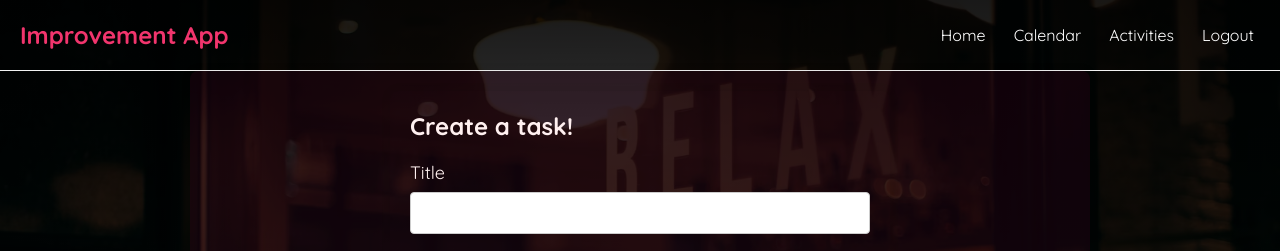
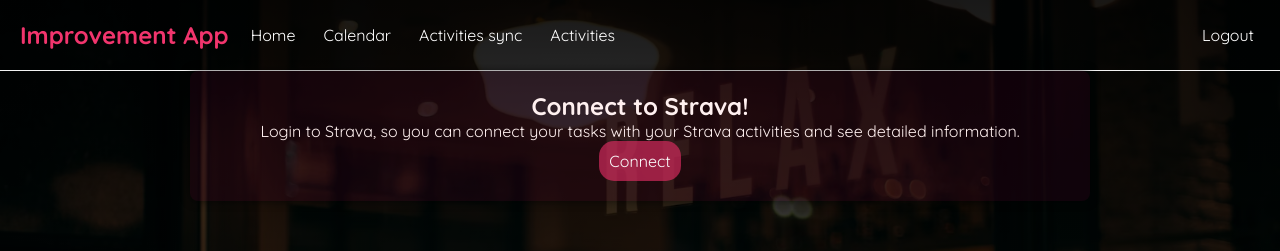
Before and after one commit to ViliusVainorius/Improvement-App, a React (Create React App) app: page /activities-sync in a window 1280 px wide. Before the commit this address led to /home. Shown: the top 251 px of the page. Built offline with nearby package versions, Linux system fonts and the light colour scheme; no server answers; the database is empty; sample sign-in values are in the browser's storage.

Commit message:
Navbar fix

```diff
--- a/src/components/App.js
+++ b/src/components/App.js
@@ -27,7 +27,7 @@
           <Route path="/calendar">
             <Calendar />
           </Route>
-          <Route path="/activities">
+          <Route path="/activities-sync">
             <StravaActivity />
           </Route>
           <Route path="/strava_callback">
--- a/src/components/bars/Navbar.css
+++ b/src/components/bars/Navbar.css
@@ -4,6 +4,19 @@
     align-items: center;
     margin: 0 auto;
     border-bottom: 1px solid #f2f2f2;
+}
+
+.links {
+    display: flex;
+    align-items: center;
+    justify-content: space-between;
+    flex: 1;
+}
+
+.menu-tabs {
+    position: relative;
+    display: flex;
+    flex-direction: row;
 }
 
 .navbar h1 {
--- a/src/components/bars/Navbar.js
+++ b/src/components/bars/Navbar.js
@@ -2,10 +2,14 @@
 import { useAuth } from '../../contexts/authContext';
 import { doSignOut } from '../../firebase/auth';
 import "./Navbar.css";
+import { useState } from 'react';
 
 export default function Navbar() {
     const { userLoggedIn } = useAuth()
     const history = useHistory();
+
+    const [showDropdown, setShowDropdown] = useState(false);
+
 
     return (
         <nav className="navbar">
@@ -14,15 +18,29 @@
                 userLoggedIn
                     ?
                     <nav className='links'>
+                        <div className="menu-tabs">
+                            <div className="home-div">
                                 <Link to="/">Home</Link>
+                            </div>
+                            <div className="calendar-div">
                                 <Link to="/calendar">Calendar</Link>
+                            </div>
+                            <div className="activities-sync-div">
+                                <Link to="/activities-sync">Activities sync</Link>
+                            </div>
+                            <div className="activities-div">
                                 <Link to="/activities">Activities</Link>
+                            </div>
+                        </div>
+                        <div className="logout-tab">
                             <a
                                 onClick={() => { doSignOut().then(() => { history.push('/login') }) }}
                                 className='logout-btn' style={{ cursor: 'pointer' }}
                             >
                                 Logout
                             </a>
+                        </div>
+
                     </nav>
                     :
                     <></>
```
Lines whose indentation alone changed are shown as unchanged.
